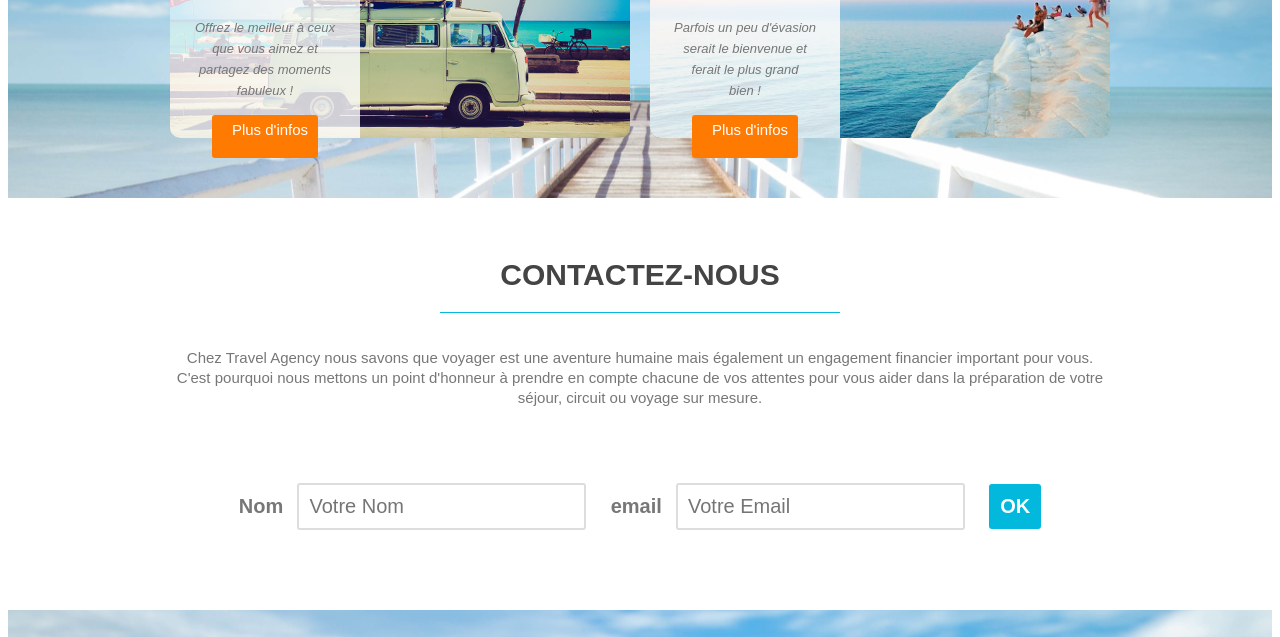
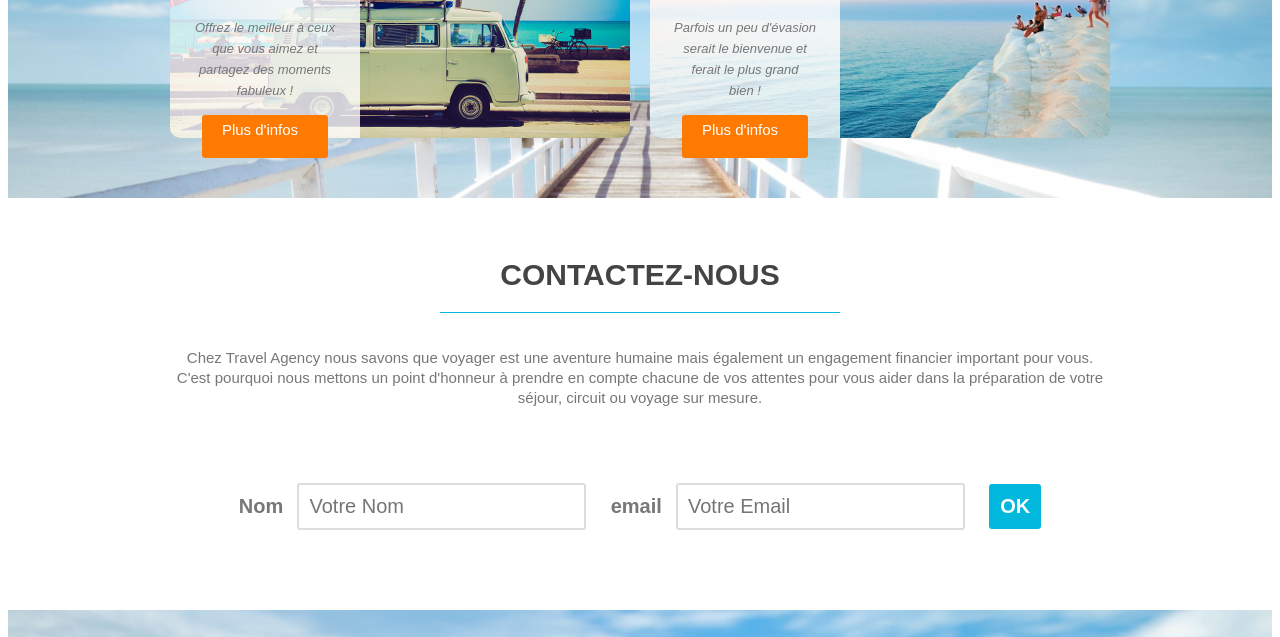
Before and after one commit to davidotch/TravelAgency, a plain HTML site: page index.html in a window 1280 px wide. Shown: the part 1340-1977 px from the top of the page. Drawn offline with Linux system fonts and the light colour scheme.

Commit message:
Update styles.css

```diff
--- a/styles.css
+++ b/styles.css
@@ -261,7 +261,7 @@ article h4
 {
     color: #fff;
     background-color: #ff7a00;
-    padding: 6px 10px 20px 20px;
+    padding: 6px 30px 20px 20px;
     border-radius: 3px;
 }
 
```
